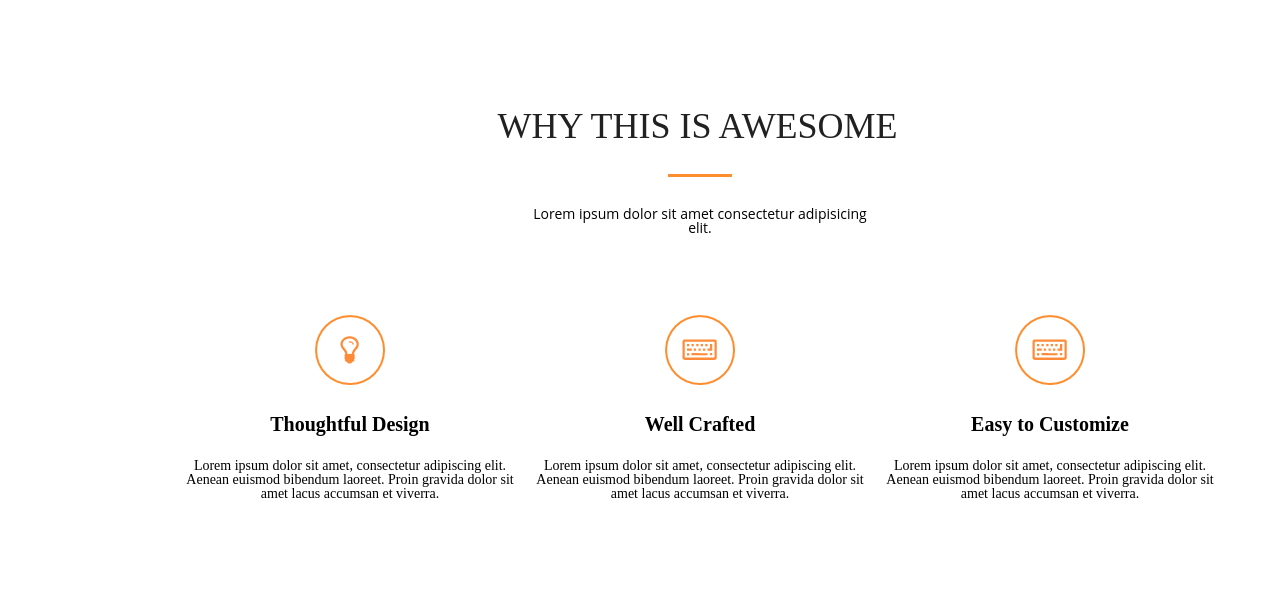
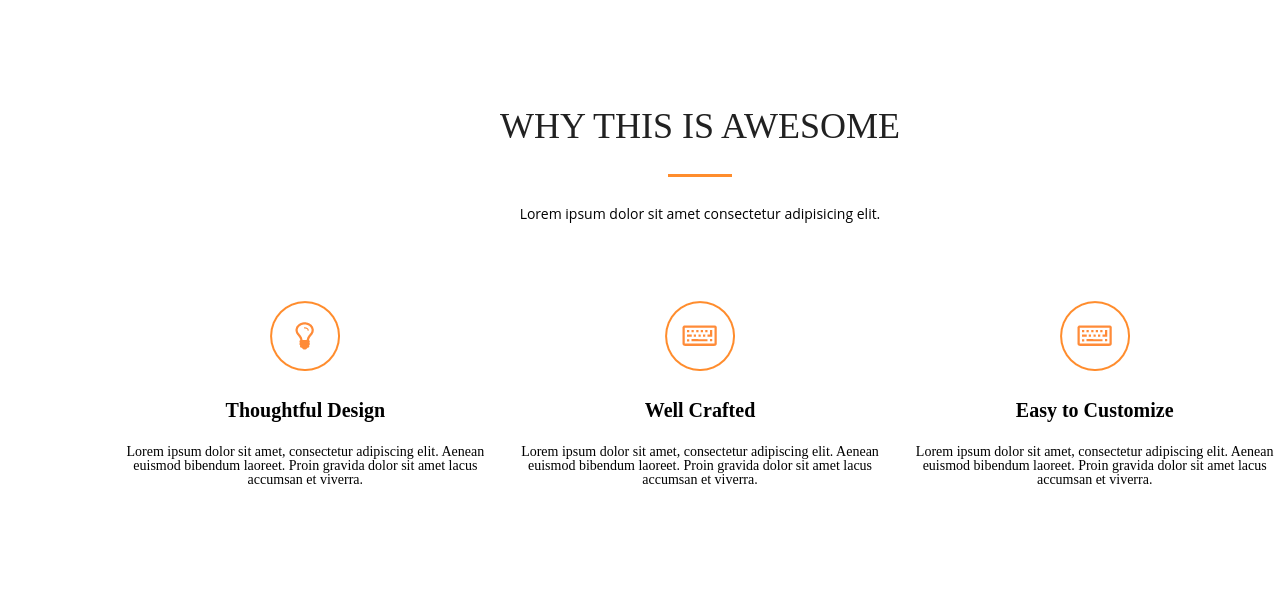
Before and after one commit to rozhhole/homework, a plain HTML site: page index.html in a window 1280 px wide. Shown: the top 612 px of the page. Drawn offline with Linux system fonts and the light colour scheme.

Commit message:
homework2

```diff
--- a/css/style.css
+++ b/css/style.css
@@ -1,63 +1,48 @@
-section {
+.section {
+    width: 100%;
+}
+.awesome {
     width: 1400px;
 }
-.container {
-    width: 405px;
-    margin: 0 auto;
-}
-.section {
-
+.container{
+    max-width: 1400px;
     background-color: #ffffff;
     padding: 108px;
 }
 
-.title {
-    width: 405px;
-    margin: 0 auto;
-    padding-bottom: 30px;
-
-}
-
-h2 {
+.awesome-title {
+    text-align: center;
+    margin-bottom: 30px;
     color: #212121;
     font-family: serif;
     font-size: 36px;
     font-weight: 400;
     font-style: normal;
 }
-.line {
+
+
+.awesome-line {
     margin: 0 auto;
     width: 64px;
     border-bottom: solid;
     color :#ff8d2d
 
 }
-.subtitle {
+.awesome-text {
     text-align: center;
-    margin: 0 auto;
-    width: 359px;
     font-family: "Open Sans";
     font-size: 14px;
-    padding-top: 30px;
-    padding-bottom: 80px;
+    margin-top: 30px;
+    margin-bottom: 80px;
 }
-.card {
+
+.awesome-card {
     display: flex;
     align-items: center;
     justify-content: center;
-    width: 1114px;
     margin: 0 auto;
 
 }
-
-
-
-
-.item{
-
-    width: 350px;
-}
-
 
 .item p{
 
@@ -65,33 +50,19 @@ h2 {
     font-size: 14px;
 
 }
-.item h3{
 
-        font-size: 20px;
-
-}
 .item-icon {
 
     margin: 0 auto;
     width: 70px;
     height: 70px;
 
+}
+.item-title {
+
+    margin-top: 29px;
+    margin-bottom: 25px;
+    font-size: 20px;
+    text-align: center;
 
 }
-.item-title {
-    padding-top: 29px;
-    padding-bottom: 25px;;
-    font-size: 20px;
-    width: 181px;;
-    text-align: center;
-    margin: 0 auto;
-}
-
-
-.item-subtitile {
-    box-sizing: border-box;
-    font-size: 14px;
-    width: 350px;
-    text-align: center;
-    margin: 0 auto;
-}
--- a/index.html
+++ b/index.html
@@ -8,39 +8,33 @@
     <title>Document</title>
 </head>
 <body>
-    <section>
-        <div class="section">
+    <section class="awesome">
         <div class="container">
-                <div class="title">
-                  <h2>WHY THIS IS AWESOME</h2>
-                </div>
-                <div class="line"></div>
-                <div class="subtitle">
+                <h2 class="awesome-title">WHY THIS IS AWESOME</h2>
+                <div class="awesome-line"></div>
+                <div class="awesome-text">
                    <p>Lorem ipsum dolor sit amet consectetur adipisicing elit.</p>
                 </div>
-           </div>
-           <div class="card">
+
+           <div class="awesome-card">
                <div class="item" >
-                   <div class="item-icon"><img src="img/1.png" alt="picture">
-                   </div>
-                   <div class="item-title"><h3>Thoughtful Design</h3></div>
-                   <div class="item-subtitle"><p>Lorem ipsum dolor sit amet, consectetur adipiscing
+                   <div class="item-icon"><img src="img/1.png" alt="picture"></div>
+                   <h3 class="item-title">Thoughtful Design</h3>
+                   <div class="item-text"><p>Lorem ipsum dolor sit amet, consectetur adipiscing
                     elit. Aenean euismod bibendum laoreet. Proin gravida
                     dolor sit amet lacus accumsan et viverra.</p></div>
                </div>
                <div class="item">
                     <div class="item-icon"><img src="img/2.png" alt="picture"></div>
-                <div class="item-title"><h3>Well Crafted</h3></div>
-                <div class="item-subtitle"><p>Lorem ipsum dolor sit amet, consectetur adipiscing
+                    <h3 class="item-title">Well Crafted</h3>
+                    <div class="item-text"><p>Lorem ipsum dolor sit amet, consectetur adipiscing
                      elit. Aenean euismod bibendum laoreet. Proin gravida
                      dolor sit amet lacus accumsan et viverra.</p></div>
                </div>
                <div class="item">
-                <div class="item-icon"><img src="img/2.png" alt="picture">
-
-                </div>
-                <div class="item-title"><h3>Easy to Customize</h3></div>
-                <div class="item-subtitle"><p>Lorem ipsum dolor sit amet, consectetur adipiscing
+                    <div class="item-icon"><img src="img/2.png" alt="picture"></div>
+                    <h3 class="item-title">Easy to Customize</h3>
+                    <div class="item-text"><p>Lorem ipsum dolor sit amet, consectetur adipiscing
                      elit. Aenean euismod bibendum laoreet. Proin gravida
                      dolor sit amet lacus accumsan et viverra.</p></div>
                </div>
```
Lines whose indentation alone changed are shown as unchanged.
